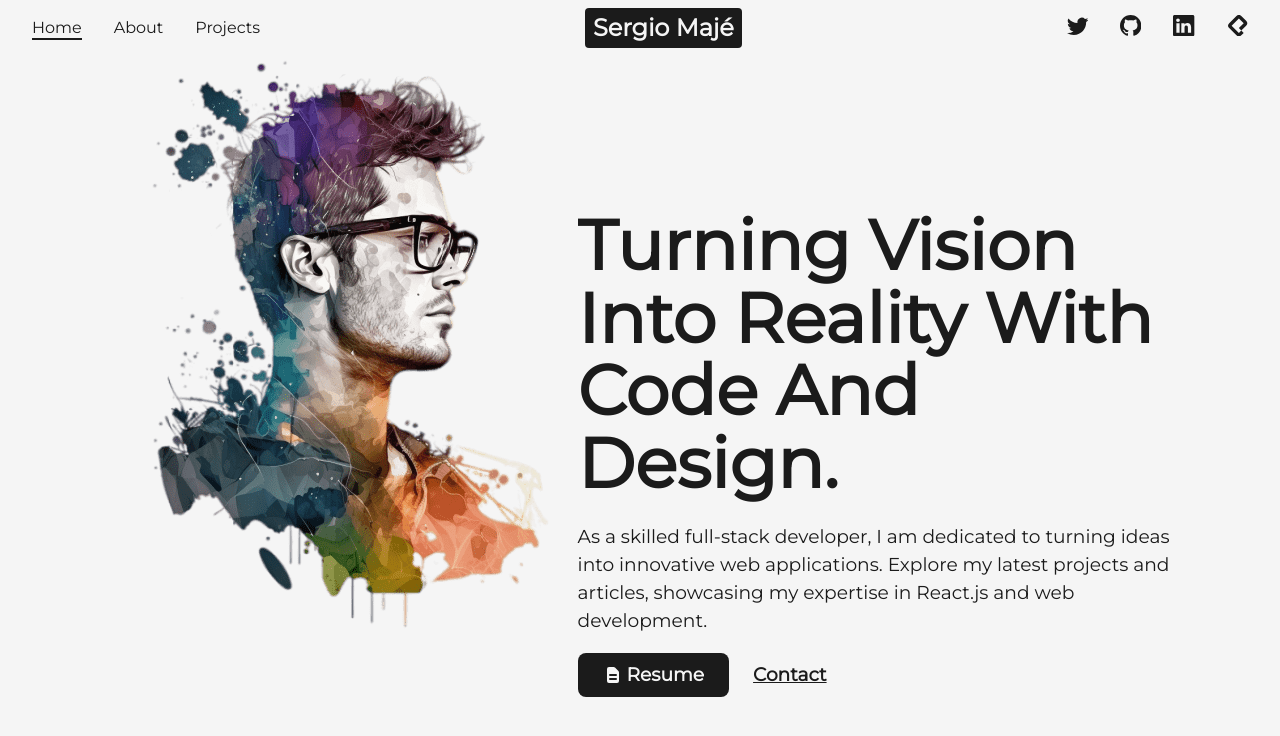
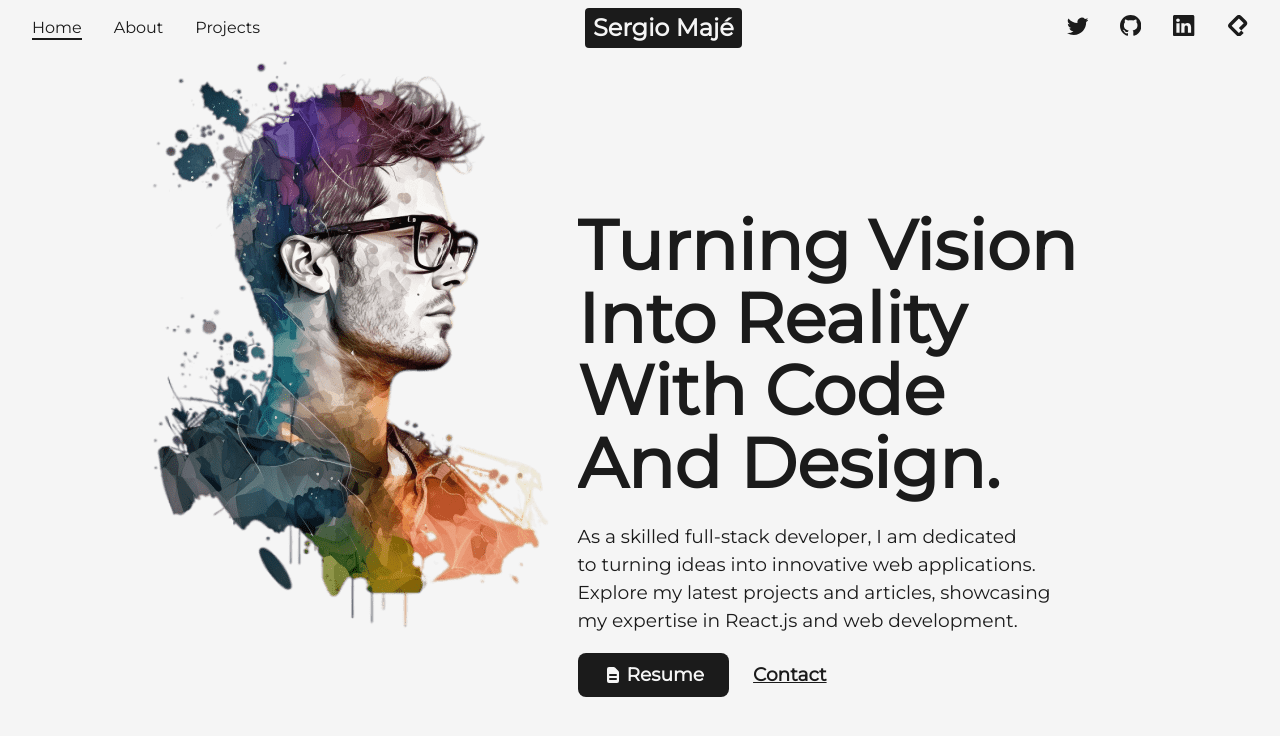
Before and after one commit to smaje99/portfolio, a Next.js app: page / in a window 1280 px wide. Shown: the top 736 px of the page. Built offline with nearby package versions, Linux system fonts and the light colour scheme.

Commit message:
🚸 Implement text wrap balancer
696

```diff
--- a/src/components/AnimatedText/AnimatedText.tsx
+++ b/src/components/AnimatedText/AnimatedText.tsx
@@ -1,5 +1,6 @@
 import { motion } from 'framer-motion';
 import type { FC, PropsWithChildren } from 'react';
+import Balancer from 'react-wrap-balancer';
 
 import styles from './AnimatedText.module.scss';
 
@@ -28,7 +29,11 @@ const AnimatedText: FC<PropsWithChildren> = ({ children }) => {
       initial='initial'
       animate='animate'
     >
-      {children?.toString().split(' ').map((word, idx) => (
+      <Balancer>
+        {children
+          ?.toString()
+          .split(' ')
+          .map((word, idx) => (
             <motion.span
               key={`${word} - ${idx}`}
               className={styles.word}
@@ -37,6 +42,7 @@ const AnimatedText: FC<PropsWithChildren> = ({ children }) => {
               {word}&nbsp;
             </motion.span>
           ))}
+      </Balancer>
     </motion.h1>
   );
 };
--- a/src/pages/_app.tsx
+++ b/src/pages/_app.tsx
@@ -1,4 +1,5 @@
 import Head from 'next/head';
+import { Provider as WrapBalancerProvider } from 'react-wrap-balancer';
 
 import { AppPropsWithLayout } from '@/types/next';
 
@@ -18,7 +19,10 @@ export default function App({ Component, pageProps }: AppPropsWithLayout) {
         <meta name='robots' content='index, follow' />
         <meta name='viewport' content='width=device-width, initial-scale=1' />
       </Head>
-      {getLayout(<Component {...pageProps} />)}
+
+      <WrapBalancerProvider>
+          {getLayout(<Component {...pageProps} />)}
+      </WrapBalancerProvider>
     </>
   );
 }
--- a/src/pages/index.tsx
+++ b/src/pages/index.tsx
@@ -1,5 +1,6 @@
 import Image from 'next/image';
 import { HiDocumentText } from 'react-icons/hi';
+import Balancer from 'react-wrap-balancer';
 
 import { AnimatedText } from '@/components/AnimatedText';
 import { Layout } from '@/components/Layout';
@@ -22,9 +23,11 @@ const Home: NextPageWithLayout = () => {
         <AnimatedText>Turning vision into reality with code and design.</AnimatedText>
       </section>
       <p className={styles.paragraph}>
-        As a skilled full-stack developer, I am dedicated to turning ideas into innovative
-        web applications. Explore my latest projects and articles, showcasing my expertise
-        in React.js and web development.
+        <Balancer>
+          As a skilled full-stack developer, I am dedicated to turning ideas into
+          innovative web applications. Explore my latest projects and articles, showcasing
+          my expertise in React.js and web development.
+        </Balancer>
       </p>
       <section className={styles['resume-container']}>
         <a
```
Lines whose indentation alone changed are shown as unchanged.
